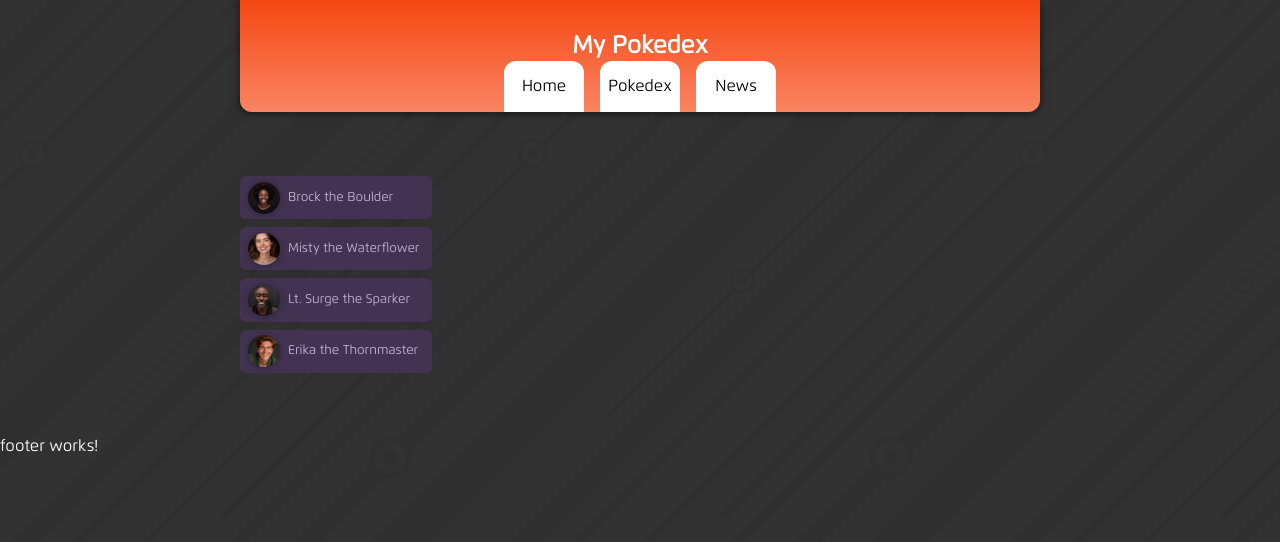
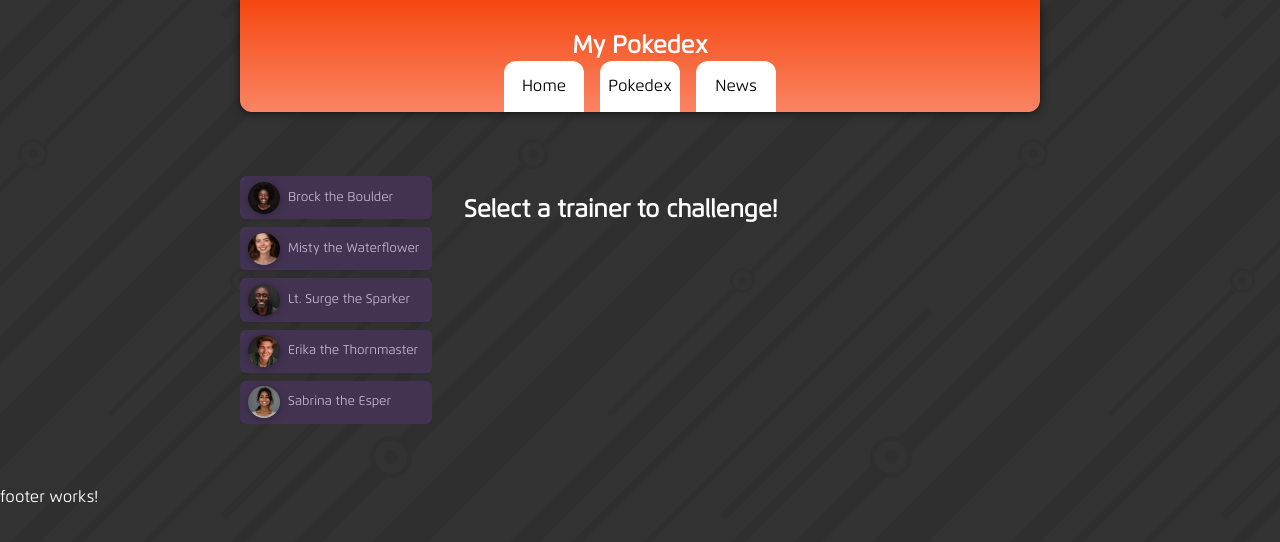
Before and after one commit to giantgyu/pokedex, an Angular app in the folder my-pokedex-app/: page / in a window 1280 px wide. Shown: the top 542 px of the page. Built offline with nearby package versions, Linux system fonts and the light colour scheme.

Commit message:
Use object as input for trainers id name and avatar

```diff
--- a/my-pokedex-app/src/app/app.component.html
+++ b/my-pokedex-app/src/app/app.component.html
@@ -4,33 +4,31 @@
   <ul id="trainers">
     <li>
       <app-trainers
-        [id]="trainers[0].id"
-        [avatar]="trainers[0].avatar"
-        [name]="trainers[0].name"
+        [trainer]="trainers[0]"
         (challengeTrainer)="onChallengeTrainer($event)"
       />
     </li>
     <li>
       <app-trainers
-        [id]="trainers[1].id"
-        [avatar]="trainers[1].avatar"
-        [name]="trainers[1].name"
+        [trainer]="trainers[1]"
         (challengeTrainer)="onChallengeTrainer($event)"
       />
     </li>
     <li>
       <app-trainers
-        [id]="trainers[2].id"
-        [avatar]="trainers[2].avatar"
-        [name]="trainers[2].name"
+        [trainer]="trainers[2]"
         (challengeTrainer)="onChallengeTrainer($event)"
       />
     </li>
     <li>
       <app-trainers
-        [id]="trainers[3].id"
-        [avatar]="trainers[3].avatar"
-        [name]="trainers[3].name"
+        [trainer]="trainers[3]"
+        (challengeTrainer)="onChallengeTrainer($event)"
+      />
+    </li>
+    <li>
+      <app-trainers
+        [trainer]="trainers[4]"
         (challengeTrainer)="onChallengeTrainer($event)"
       />
     </li>
--- a/my-pokedex-app/src/app/components/team-info/team-info.component.html
+++ b/my-pokedex-app/src/app/components/team-info/team-info.component.html
@@ -1 +1,5 @@
+@if (name) {
 <h2>{{ name }}</h2>
+} @else {
+<h2>Select a trainer to challenge!</h2>
+}
--- a/my-pokedex-app/src/app/components/trainers/trainers.component.html
+++ b/my-pokedex-app/src/app/components/trainers/trainers.component.html
@@ -1,6 +1,6 @@
 <div>
   <button (click)="onTrainerClick()">
-    <img [src]="imagePath" [alt]="name" />
-    <span>{{ name }}</span>
+    <img [src]="imagePath" [alt]="trainer.name" />
+    <span>{{ trainer.name }}</span>
   </button>
 </div>
--- a/my-pokedex-app/src/app/components/trainers/trainers.component.ts
+++ b/my-pokedex-app/src/app/components/trainers/trainers.component.ts
@@ -7,15 +7,17 @@
   styleUrl: './trainers.component.css',
 })
 export class TrainersComponent {
-  @Input({ required: true }) id!: string;
-  @Input({ required: true }) avatar!: string;
-  @Input({ required: true }) name!: string;
+  @Input({ required: true }) trainer!: {
+    id: string;
+    name: string;
+    avatar: string;
+  };
   @Output() challengeTrainer = new EventEmitter<string>();
   get imagePath() {
-    return 'assets/users/' + this.avatar;
+    return 'assets/users/' + this.trainer.avatar;
   }
 
   onTrainerClick() {
-    this.challengeTrainer.emit(this.id);
+    this.challengeTrainer.emit(this.trainer.id);
   }
 }
```
